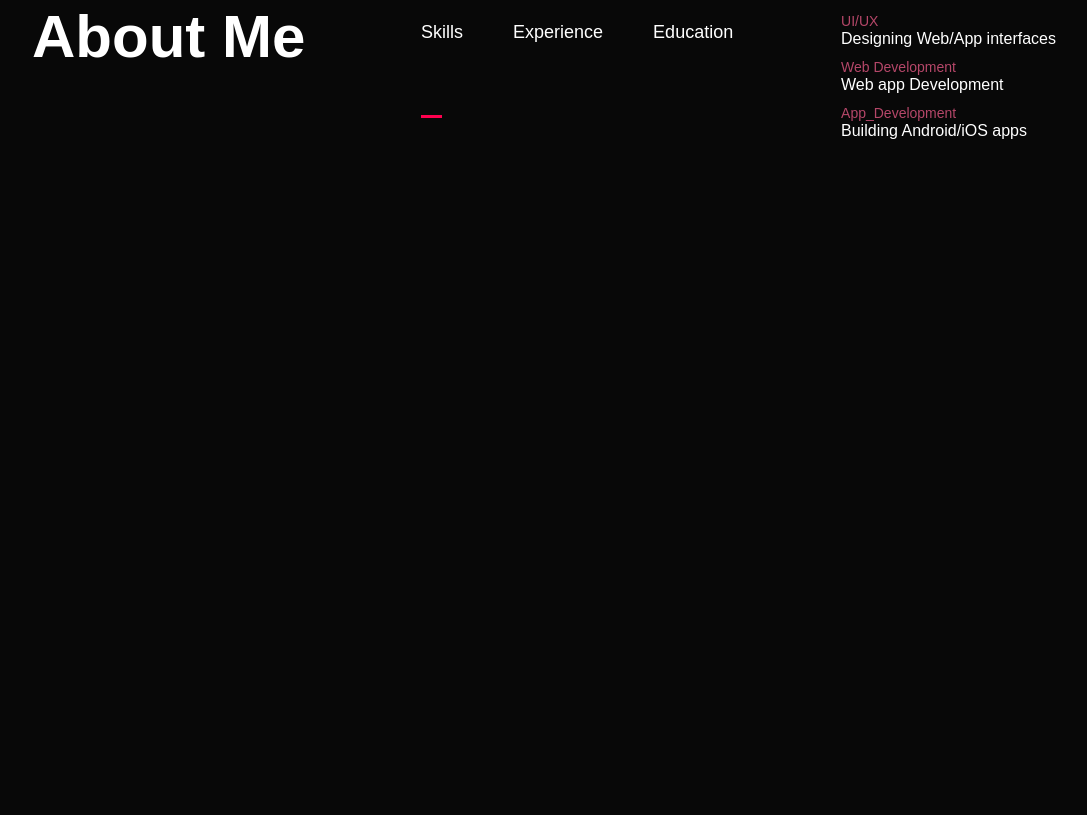
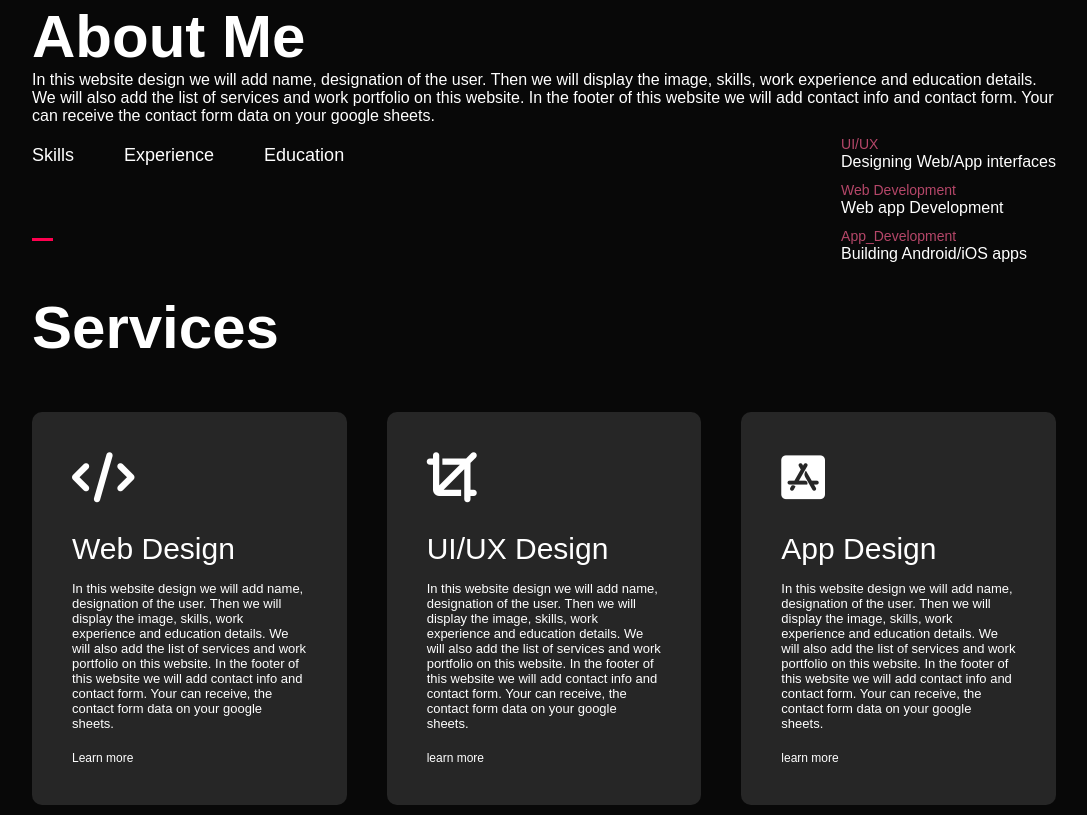
Before and after one commit to NJIT-WIS/midterm-portfolio-Nissi-Prabhatha, a plain HTML site: page index.html in a window 1280 px wide. Shown: the part 828-1643 px from the top of the page, without its empty margins (96-1183 px from the left). Before the commit the page ends 988 px from the top, so only its background shows below. Drawn offline with Linux system fonts and the light colour scheme.

Commit message:
added - services section

```diff
--- a/index.html
+++ b/index.html
@@ -6,6 +6,7 @@
     <meta name="viewport" content="width=device-width,initial-scale=1.0">
     <title>Personal Portfolio Website</title>
     <link rel="stylesheet" href="style.css">
+    <script src="https://kit.fontawesome.com/d0431f850e.js" crossorigin="anonymous"></script>
 </head>
 <body>
 <div id="header">
@@ -35,7 +36,8 @@
             </div>
             <div class="about-col-2"></div>
                 <h1 class="sub-title">About Me</h1>
-                <p></p>
+                <p>In this website design we will add name, designation of the user. Then we will display the image, skills, work experience and education details. We will also add the list of services and work portfolio on this website.
+                In the footer of this website we will add contact info and contact form. Your can receive the contact form data on your google sheets.</p>
 
                 <div class="tab-titles">
                     <p class="tab-links active-link" onclick="opentab('skills')">Skills</p>
@@ -71,6 +73,35 @@
 
 <!-- --------------Services----------------------------------->
 
+<div id="services">
+    <div class="container">
+        <h1 class="sub-title">Services</h1>
+        <div class="services-list">
+            <div>
+                <i class="fa-solid fa-code"></i>
+                <h2>Web Design</h2>
+                <p>In this website design we will add name, designation of the user. Then we will display the image, skills, work experience and education details. We will also add the list of services and work portfolio on this website. In the footer of this website we will add contact info and contact form. Your can receive,
+                the contact form data on your google sheets.</p>
+                <a href="#">Learn more</a>
+            </div>
+            <div>
+                <i class="fa-solid fa-crop"></i>
+                <h2>UI/UX Design</h2>
+                <p>In this website design we will add name, designation of the user. Then we will display the image, skills, work experience and education details. We will also add the list of services and work portfolio on this website. In the footer of this website we will add contact info and contact form. Your can receive,
+                the contact form data on your google sheets.</p>
+                <a href="#">learn more</a>
+            </div>
+            <div>
+                <i class="fa-brands fa-app-store-ios"></i>
+                <h2>App Design</h2>
+                <p>In this website design we will add name, designation of the user. Then we will display the image, skills, work experience and education details. We will also add the list of services and work portfolio on this website. In the footer of this website we will add contact info and contact form. Your can receive,
+                the contact form data on your google sheets.</p>
+                <a href="#">learn more</a>
+            </div>
+        </div>
+
+    </div>
+</div>
 <script>
     var tablinks= doucment.getElementsByClassName("tab-links")
     var tabcontents= doucment.getElementsByClassName("tab-contents")
--- a/style.css
+++ b/style.css
@@ -96,7 +96,6 @@ nav ul li a:hover::after{
 
 .about-col-2{
     flex-basis: 60%;
-
 }
 
 .sub-title{
@@ -147,3 +146,48 @@ nav ul li a:hover::after{
 .tab-contents.active-tab{
     display: block;
 }
+
+/*------------- services ------------*/
+
+#sevices{
+    padding: 30px 0;
+}
+
+.services-list{
+    display: grid;
+    grid-template-columns: repeat(auto-fit,minmax(250px,1fr));
+    grid-gap: 40px;
+    margin-top: 50px;
+}
+
+.services-list div{
+    background: #262626;
+    padding: 40px;
+    font-size: 13px;
+    font-weight: 300;
+    border-radius: 10px;
+    transition: background 0.5s,transform 0.5s;
+}
+
+.services-list div i{
+    font-size: 50px;
+    margin-bottom: 30px;
+}
+.services-list div h2{
+    font-size: 30px;
+    font-weight: 500;
+    margin-bottom: 15px;
+}
+
+.services-list div a{
+    text-decoration: none;
+    color: #fff;
+    font-size: 12px;
+    margin-top: 20px;
+    display: inline-block;
+}
+
+.services-list div:hover{
+    background: #ff004f;
+    transform: translate(-10px);
+}
```
